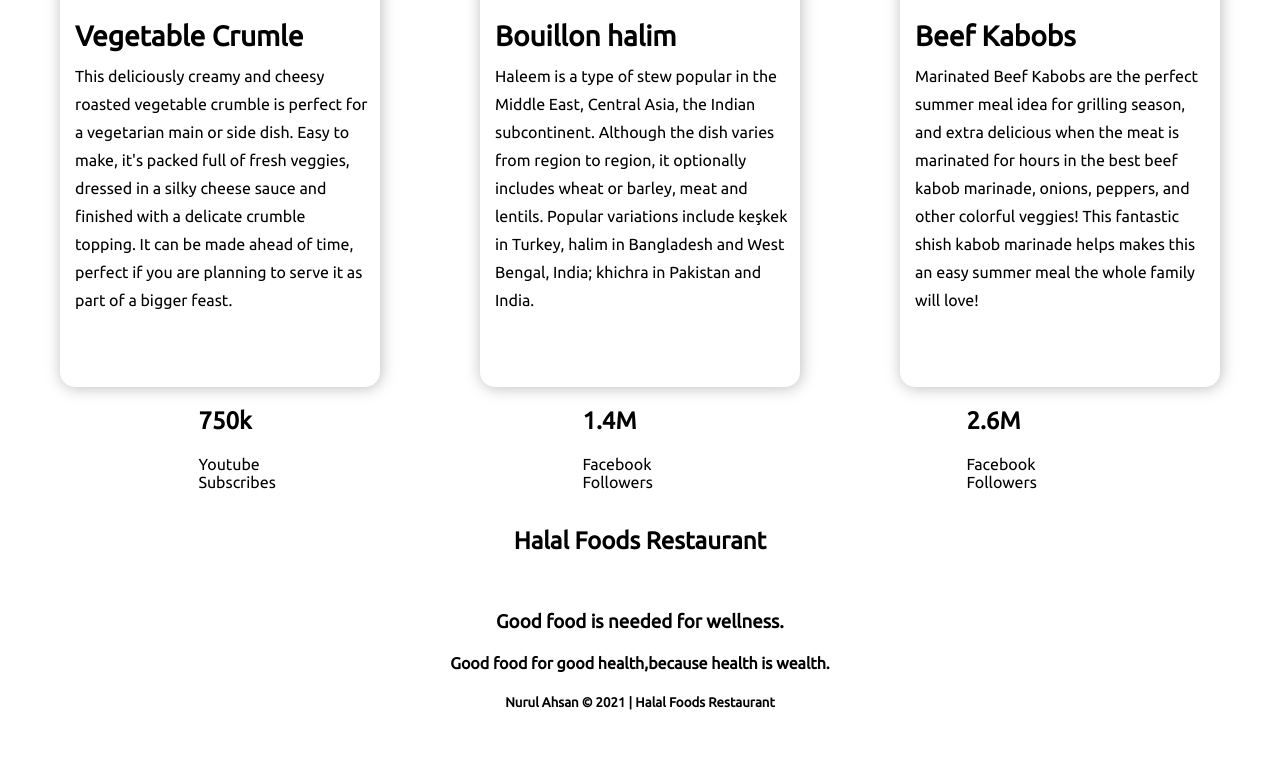
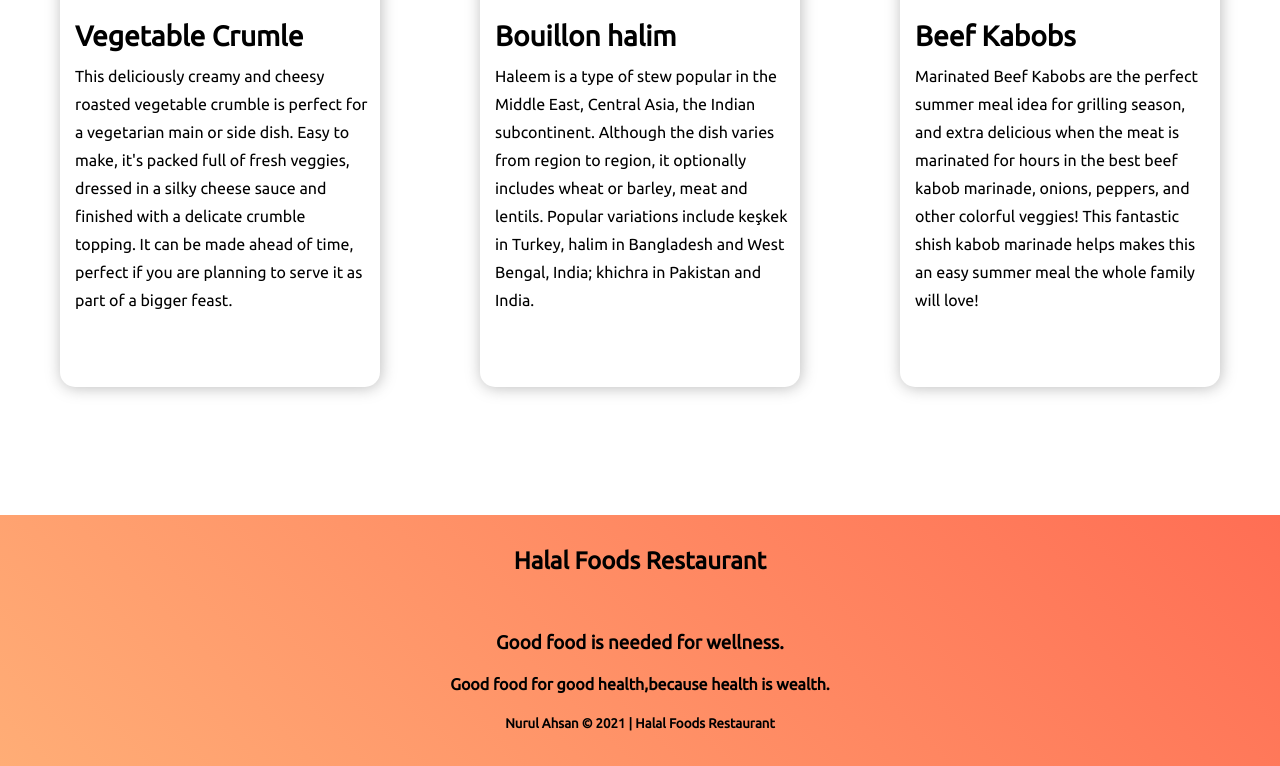
Before and after one commit to Muhammadnurulahsan21/first-assignment, a plain HTML site: page index.html in a window 1280 px wide. Shown: the part 2038-2804 px from the top of the page. Before the commit the page ends 2770 px from the top, so only its background shows below. Drawn offline with Linux system fonts and the light colour scheme.

Commit message:
new code

```diff
--- a/index.html
+++ b/index.html
@@ -89,30 +89,7 @@
     </section>
     <!-- Menu Section End-->
 
-    <!-- Counter Section Start-->
-    <section class="Section">
-        <div class="Counter-Section">
-            <div class="Counter-Section-part1">
-                <h1>750k</h1>
-                <p>Youtube Subscribes</h3>
-            </div>
-            <div class="Counter-Section-part1">
-                <h1>1.4M</h1>
-                <p>Facebook Followers</p>
-            </div>
-            <div class="Counter-Section-part1">
-                <h1>2.6M</h1>
-                <p>Facebook Followers</p>
-            </div>
-            <!-- <div>
-                <h1>2.6k</h1>
-                <p>Facebook Followers</p>
-            </div> -->
-        </div>
-    </section>
-    <!-- Footer Section End-->
 
-    <!-- Footer Section Start-->
     <section class="footer">
         <footer class="footer-text">
             <h1>Halal Foods Restaurant</h1> <br>
--- a/style.css
+++ b/style.css
@@ -132,10 +132,14 @@ menu-section {
 }
 
 .footer{
-    background-color: linear-gradient(rgb(5rgb(248, 159, 75) 58), rgb(252, 153, 41));
-    /* height: 180%;
-    width: 180%; */}
+  margin-top: 10%;
+  padding-top: 1%;
+    background-image: linear-gradient(45deg, rgb(255, 173, 118), rgb(255, 110, 84));
+
+
+}
 
 .footer-text{
+  padding-bottom: 1%;
 text-align: center;
 }
```
